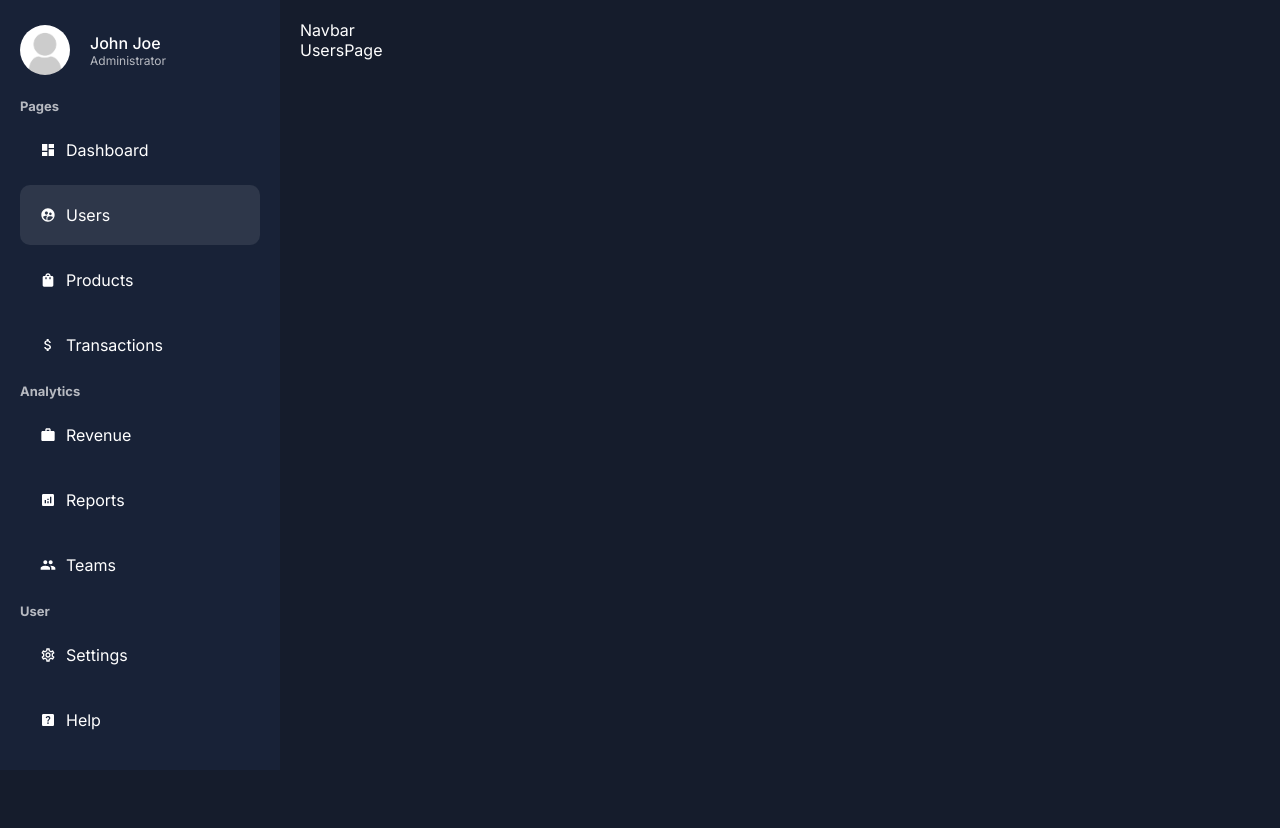
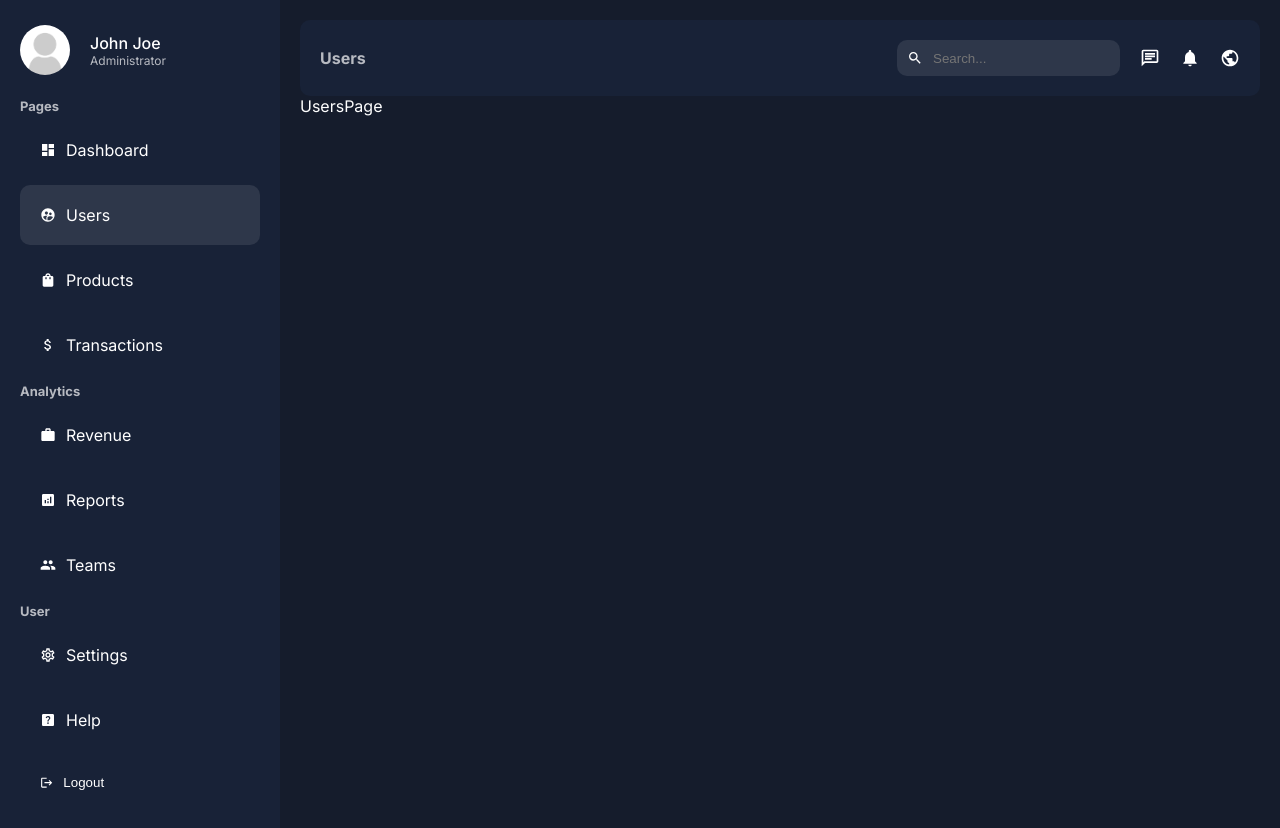
Before and after one commit to walkerJung/next14-admin-templete, a Next.js app: page /dashboard/users in a window 1280 px wide. Before the commit the page ends 800 px from the top, so only its background shows below. Built offline with nearby package versions, Linux system fonts and the light colour scheme.

Commit message:
design: navbar 퍼블리싱

```diff
--- a/app/ui/dashboard/navbar/navbar.jsx
+++ b/app/ui/dashboard/navbar/navbar.jsx
@@ -1,5 +1,32 @@
+"use client";
+import { usePathname } from "next/navigation";
+import styles from "./navbar.module.css";
+import {
+  MdNotifications,
+  MdOutlineChat,
+  MdPublic,
+  MdSearch,
+} from "react-icons/md";
+
 const Navbar = () => {
-  return <div>Navbar</div>;
+  const pathname = usePathname();
+
+  return (
+    <div className={styles.container}>
+      <div className={styles.title}>{pathname.split("/").pop()}</div>
+      <div className={styles.menu}>
+        <div className={styles.search}>
+          <MdSearch />
+          <input type="text" placeholder="Search..." className={styles.input} />
+        </div>
+        <div className={styles.icons}>
+          <MdOutlineChat size={20} />
+          <MdNotifications size={20} />
+          <MdPublic size={20} />
+        </div>
+      </div>
+    </div>
+  );
 };
 
 export default Navbar;
--- a/app/ui/dashboard/navbar/navbar.module.css
+++ b/app/ui/dashboard/navbar/navbar.module.css
@@ -0,0 +1,40 @@
+.container {
+  padding: 20px;
+  border-radius: 10px;
+  background-color: var(--bgSoft);
+  display: flex;
+  align-items: center;
+  justify-content: space-between;
+}
+
+.title {
+  color: var(--textSoft);
+  font-weight: bold;
+  text-transform: capitalize;
+}
+
+.menu {
+  display: flex;
+  align-items: center;
+  gap: 20px;
+}
+
+.search {
+  display: flex;
+  align-items: center;
+  gap: 10px;
+  background-color: #2e374a;
+  padding: 10px;
+  border-radius: 10px;
+}
+
+.input {
+  background-color: transparent;
+  border: none;
+  color: var(--textSoft);
+}
+
+.icons {
+  display: flex;
+  gap: 20px;
+}
--- a/app/ui/dashboard/sidebar/sidebar.jsx
+++ b/app/ui/dashboard/sidebar/sidebar.jsx
@@ -103,6 +103,10 @@
           </li>
         ))}
       </ui>
+      <button className={styles.logout}>
+        <MdLogout />
+        Logout
+      </button>
     </div>
   );
 };
--- a/app/ui/dashboard/sidebar/sidebar.module.css
+++ b/app/ui/dashboard/sidebar/sidebar.module.css
@@ -39,3 +39,21 @@
   font-size: 13px;
   margin: 10px 0px;
 }
+
+.logout {
+  padding: 20px;
+  margin: 5px 0px;
+  display: flex;
+  align-items: center;
+  gap: 10px;
+  cursor: pointer;
+  border-radius: 10px;
+  background: none;
+  border: none;
+  width: 100%;
+  color: white;
+}
+
+.logout:hover {
+  background-color: #2e374a;
+}
```
